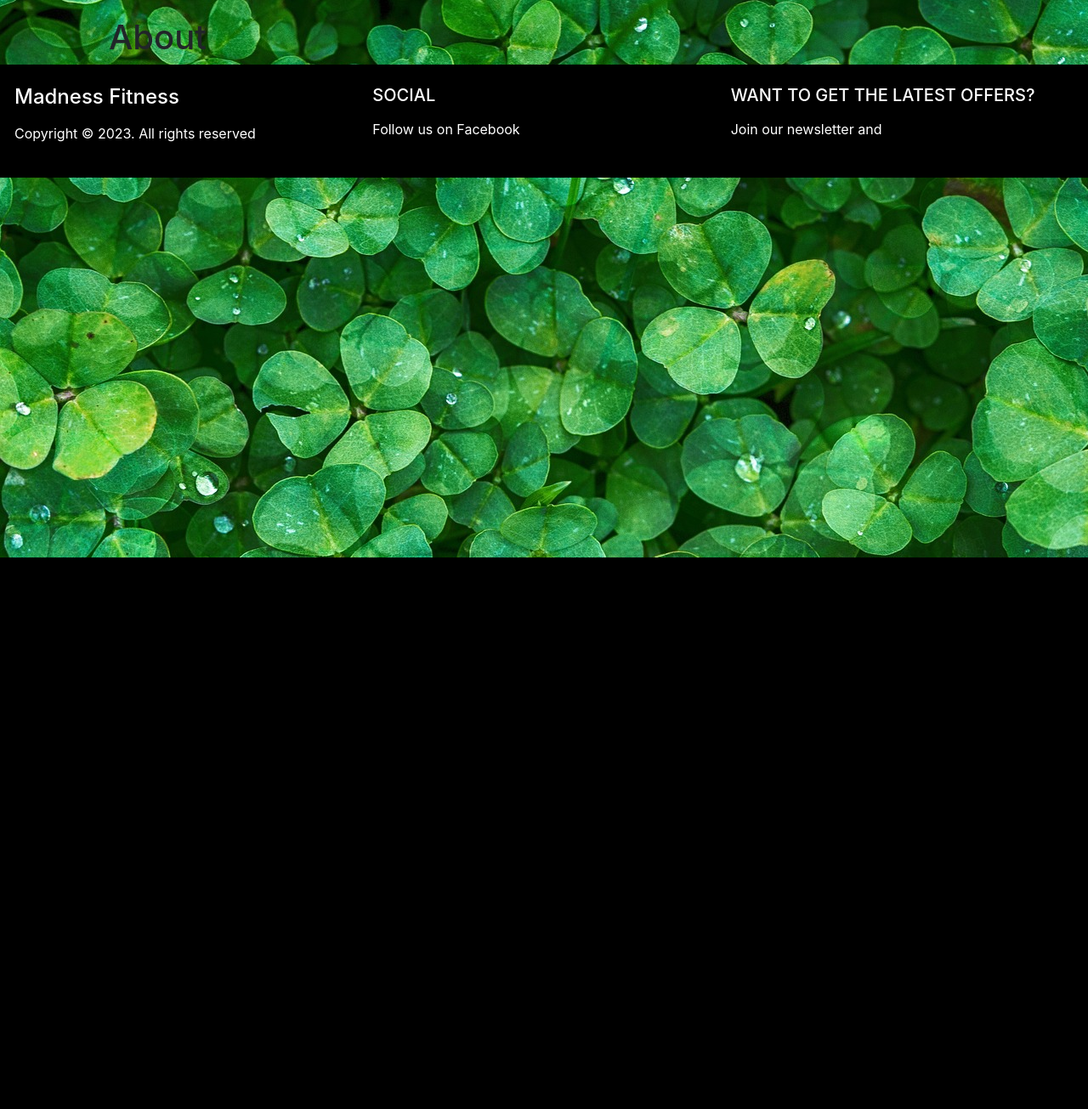
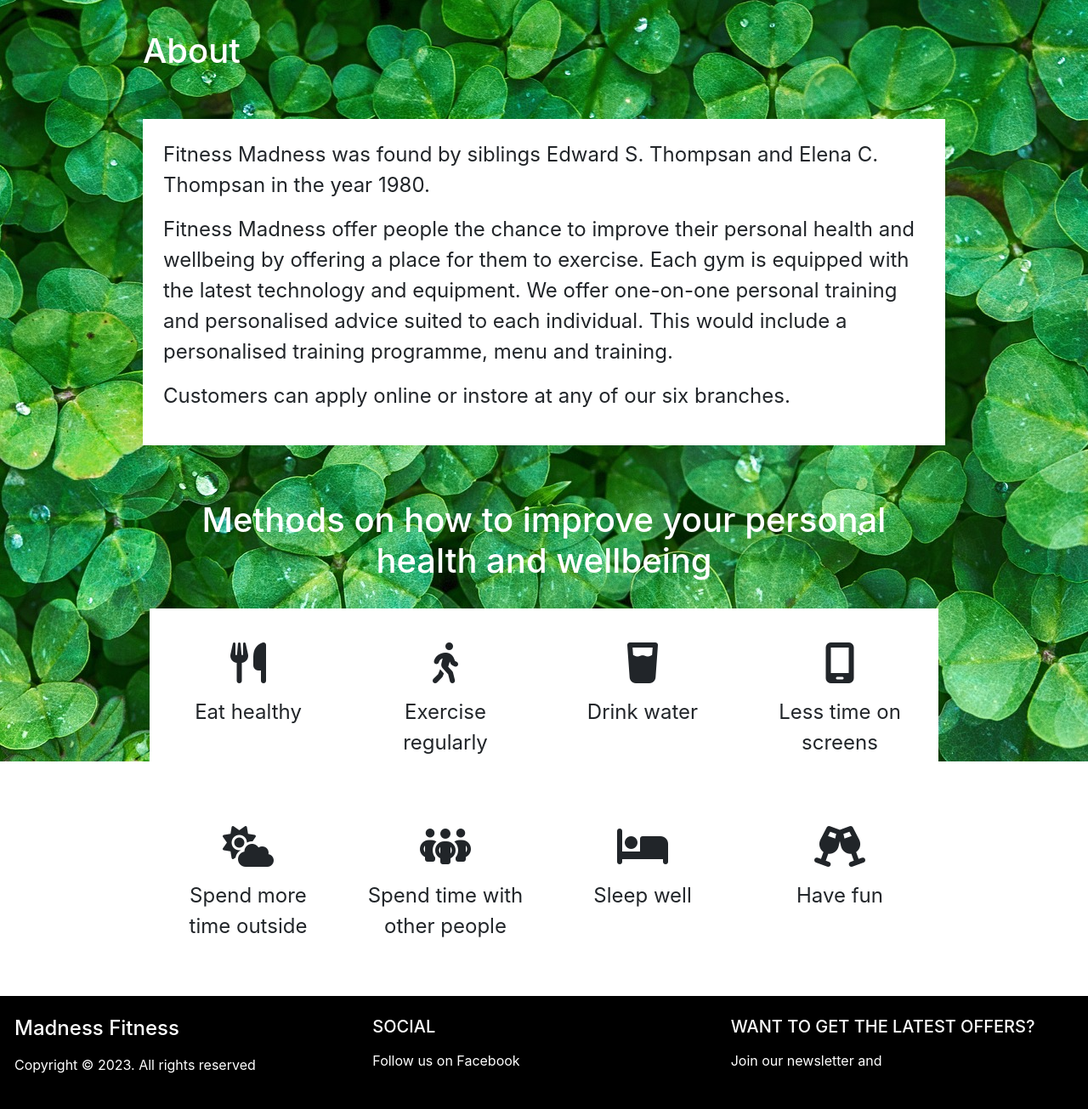
Before and after one commit to CW1224/fitness-subscription, a Django app: page /about/ in a window 1280 px wide. Shown: the part 144-1449 px from the top of the page at 85% size. Before the commit the page ends 800 px from the top, so only its background shows below. Run offline with Django 3.2, Linux system fonts and the light colour scheme; some libraries are stand-ins or nearby versions.

Commit message:
Added in about and guide page

```diff
--- a/home/static/home/css/home.css
+++ b/home/static/home/css/home.css
@@ -1,6 +1,8 @@
 body {
     background: url("/media/background-image.jpg")no-repeat center center fixed;
 }
+
+/* Index Page*/
 
 .shop-now-button {
     background: black;
@@ -8,14 +10,29 @@
     min-width: 200px;
 }
 
-.bg-yellow {
-    background-color: yellow;
+/* Contact Page */
+
+/* About Page */
+
+.about-info {
+    font-size: 1.5rem;
+}
+
+.icon-info {
+    font-size: 3rem;
+}
+
+.guide-info {
+    font-size: 1.5rem;
 }
 
 /* Medias queries */
 
 /* Small screens sizes and down */
 @media (max-width: 768px) {
+
+
+    /* Index Page*/
 
     .delivery-size {
         font-size: 1rem;
@@ -29,4 +46,10 @@
         font-size: small;
     }
 
+    /* About Page */
+
+    .about-info {
+        font-size: 1rem;
+    }
+
 }
--- a/home/templates/home/about.html
+++ b/home/templates/home/about.html
@@ -14,10 +14,70 @@
 {% endblock %}
 
 {% block content %}
-    <div class="container">
-        <div class="row h-100">
+<!-- About section -->
+<section id="about">
+    <div class="container p-3">
+        <div class="pb-4 mx-4 text-white">
             <h1>About</h1>
+            <h4></h4>
+        </div>
+        <div class="bg-white p-4 m-4">
+            <p class="about-info">
+                Fitness Madness was found by siblings Edward S. Thompsan and Elena C. Thompsan in the year 1980.
+            </p>
+            <p class="about-info">
+                Fitness Madness offer people the chance to improve their personal health and wellbeing by offering
+                a place for them to exercise. Each gym is equipped with the latest technology and equipment. We offer
+                one-on-one personal training and personalised advice suited to each individual. This would include a
+                personalised training programme, menu and training.
+            </p>
+            <p class="about-info">
+                Customers can apply online or instore at any of our six branches.
+            </p>
         </div>
     </div>
+</section>
+<!-- Guide section -->
+<section id="guide">
+    <div class="container p-4 text-center">
+        <div class="pb-4 mx-4 text-white text-center">
+            <h1>Methods on how to improve your personal health and wellbeing</h1>
+        </div>
+        <div class="row mx-4">
+            <div class="col-md-6 col-lg-3 p-4 bg-white text-center">
+                <i class="fa-solid fa-utensils icon-info p-3"></i>
+                <p class="guide-info">Eat healthy</p>
+            </div>
+            <div class="col-md-6 col-lg-3 p-4 bg-white text-center">
+                <i class="fa-solid fa-person-walking icon-info p-3"></i>
+                <p class="guide-info">Exercise regularly</p>
+            </div>
+            <div class="col-md-6 col-lg-3 p-4 bg-white text-center">
+                <i class="fa-solid fa-glass-water icon-info p-3"></i>
+                <p class="guide-info">Drink water</p>
+            </div>
+            <div class="col-md-6 col-lg-3 p-4 bg-white text-center">
+                <i class="fa-solid fa-mobile-screen icon-info p-3"></i>
+                <p class="guide-info">Less time on screens</p>
+            </div>
+            <div class="col-md-6 col-lg-3 p-4 bg-white text-center">
+                <i class="fa-solid fa-cloud-sun icon-info p-3"></i>
+                <p class="guide-info">Spend more time outside</p>
+            </div>
+            <div class="col-md-6 col-lg-3 p-4 bg-white text-center">
+                <i class="fa-solid fa-people-group icon-info p-3"></i>
+                <p class="guide-info">Spend time with other people</p>
+            </div>
+            <div class="col-md-6 col-lg-3 p-4 bg-white text-center">
+                <i class="fa-solid fa-bed icon-info p-3"></i>
+                <p class="guide-info">Sleep well</p>
+            </div>
+            <div class="col-md-6 col-lg-3 p-4 bg-white text-center">
+                <i class="fa-solid fa-champagne-glasses icon-info p-3"></i>
+                <p class="guide-info">Have fun</p>
+            </div>
+        </div>
+    </div>
+</section>
 
 {% endblock %}
```
Also changed, not shown: home/templates/home/contact.html (+6 -6 lines), home/templates/home/index.html (+4 -4 lines).
